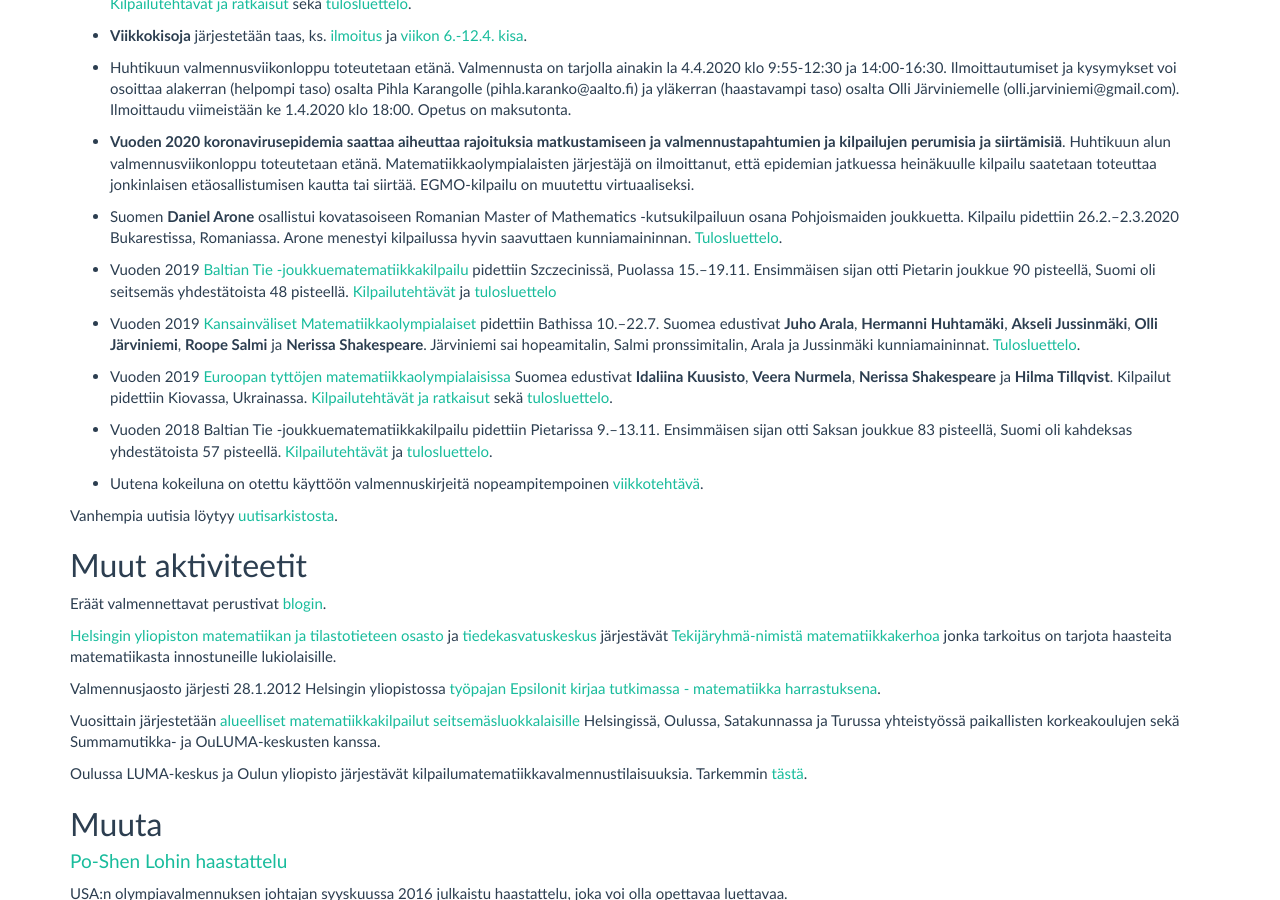
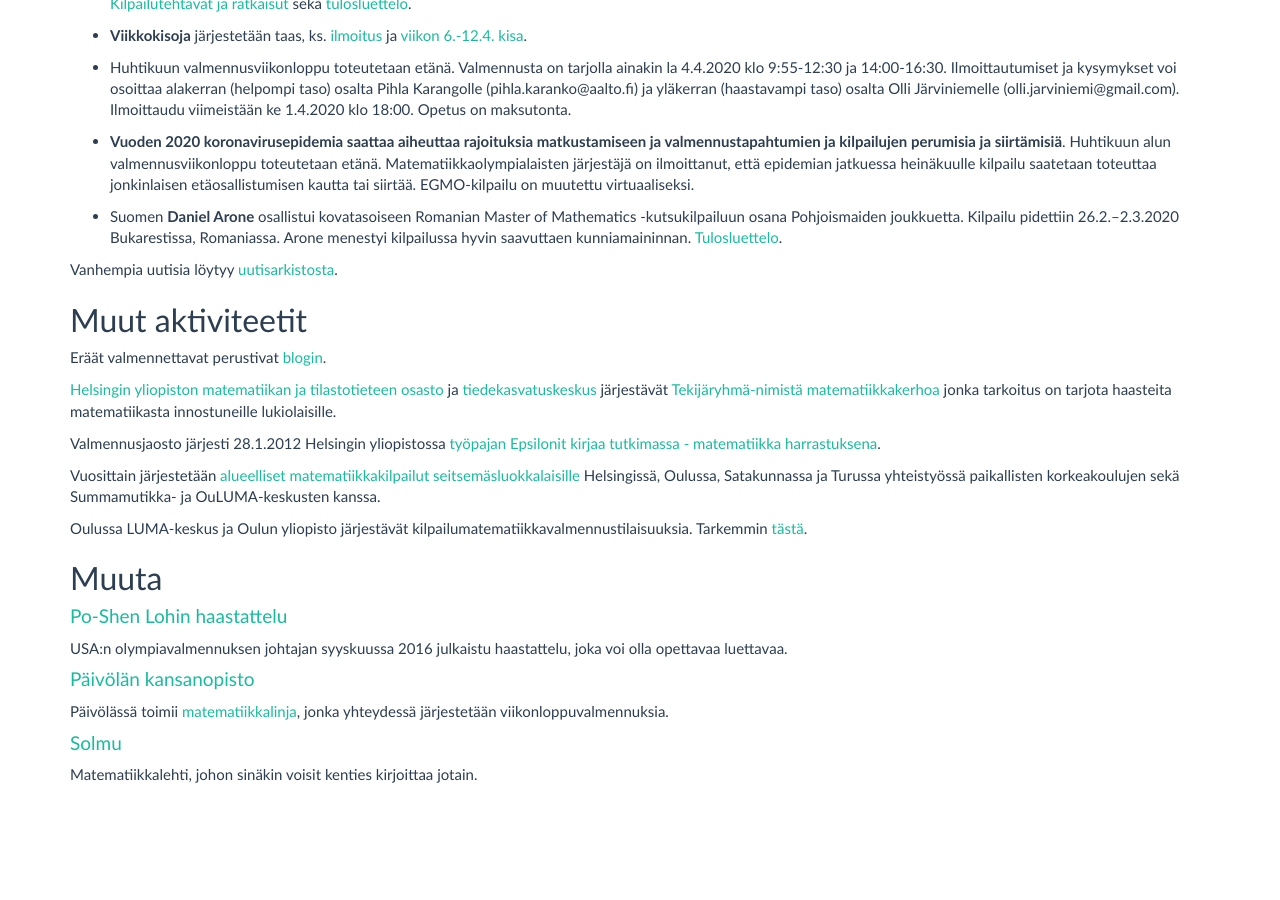
Before and after one commit to matematiikkakilpailut/matematiikkakilpailut.github.io, a Jekyll site: the page built from index.md, in a window 1280 px wide and 900 px high, scrolled down 1185 px. Built offline with Jekyll 4.4.1, drawn with Linux system fonts in a browser that asks for light colours; after the commit the page ends 1981 px from its top, so only the background shows below that.

Commit message:
Update index.md
Ennen vuotta 2020 tapahtuneet arkistoon

```diff
--- a/index.md
+++ b/index.md
@@ -78,16 +78,6 @@ viikkoa etukäteen!**
 
 * Suomen **Daniel Arone** osallistui kovatasoiseen Romanian Master of Mathematics -kutsukilpailuun osana Pohjoismaiden joukkuetta. Kilpailu pidettiin 26.2.&ndash;2.3.2020 Bukarestissa, Romaniassa. Arone menestyi kilpailussa hyvin saavuttaen kunniamaininnan. [Tulosluettelo](http://rmms.lbi.ro/rmm2020/index.php?id=results_math).
 
-* Vuoden 2019 [Baltian Tie -joukkuematematiikkakilpailu](http://balticway19.mimuw.edu.pl/index.html) pidettiin Szczecinissä, Puolassa 15.&ndash;19.11. Ensimmäisen sijan otti Pietarin joukkue 90 pisteellä, Suomi oli seitsemäs yhdestätoista 48 pisteellä. [Kilpailutehtävät](/Baltian_tie/2019/BW19_FIN.pdf) ja [tulosluettelo](http://balticway19.mimuw.edu.pl/BW19-results.pdf)
-
-* Vuoden 2019 [Kansainväliset Matematiikkaolympialaiset](https://www.imo2019.uk/) pidettiin Bathissa 10.&ndash;22.7. Suomea edustivat **Juho Arala**, **Hermanni Huhtamäki**, **Akseli Jussinmäki**, **Olli Järviniemi**, **Roope Salmi** ja **Nerissa Shakespeare**. Järviniemi sai hopeamitalin, Salmi pronssimitalin, Arala ja Jussinmäki kunniamaininnat. [Tulosluettelo](http://imo-official.org/year_country_r.aspx?year=2019).
-
-* Vuoden 2019 [Euroopan tyttöjen matematiikka&shy;olympialaisissa](https://egmo2019.org/) Suomea edustivat **Idaliina Kuusisto**, **Veera Nurmela**, **Nerissa Shakespeare** ja **Hilma Tillqvist**. Kilpailut pidettiin Kiovassa, Ukrainassa. [Kilpailutehtävät ja ratkaisut](https://www.egmo.org/egmos/egmo8/) sekä [tulosluettelo](https://www.egmo.org/egmos/egmo8/scoreboard/).
-
-* Vuoden 2018 Baltian Tie -joukkuematematiikkakilpailu pidettiin Pietarissa 9.&ndash;13.11. Ensimmäisen sijan otti Saksan joukkue 83 pisteellä, Suomi oli kahdeksas yhdestätoista 57 pisteellä. [Kilpailutehtävät](/Baltian_tie/2018/BW18_FIN.pdf) ja [tulosluettelo](https://web.archive.org/web/20190517060205/http://www.pdmi.ras.ru/EIMI/2018/Baltic_way/res18.pdf).
-
-* Uutena kokeiluna on otettu käyttöön valmennuskirjeitä nopeampitempoinen [viikkotehtävä](https://keskustelu.matematiikkakilpailut.fi/c/viikkotehtavat).
-
 Vanhempia uutisia löytyy [uutisarkistosta](vanhaset.html).
 
 [bt-tulokset]: http://mif.vu.lt/balticway2014/wp-content/uploads/2014/07/bw2014rez.pdf
```
